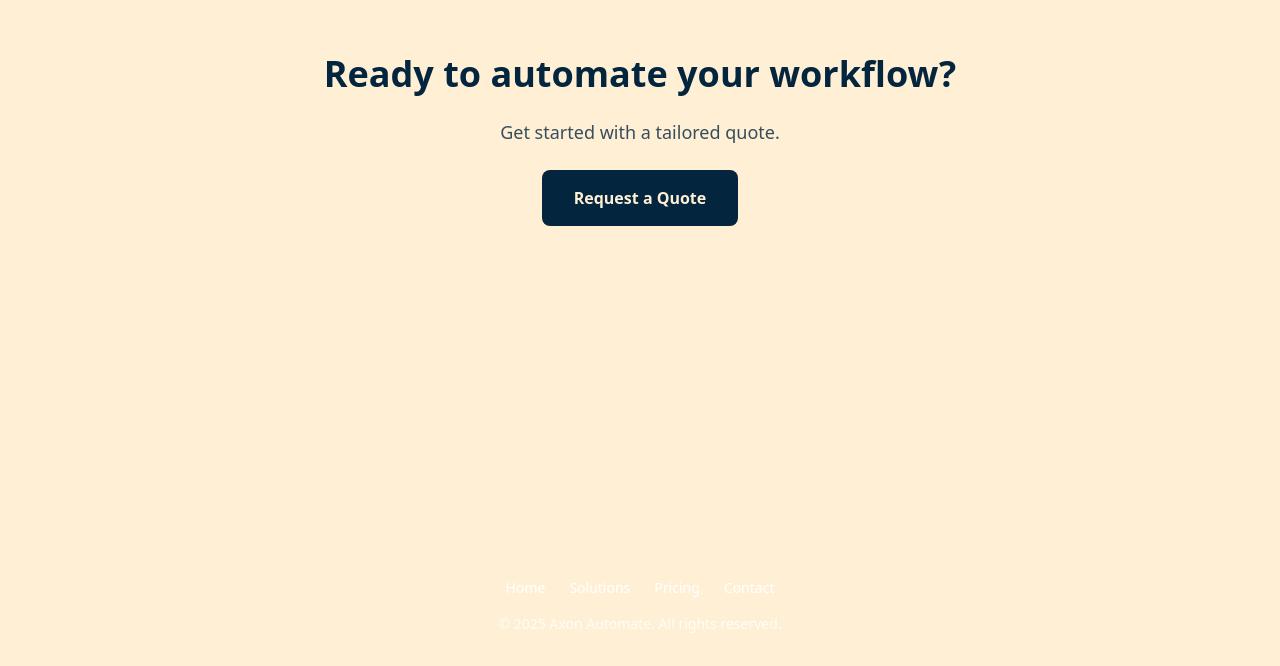
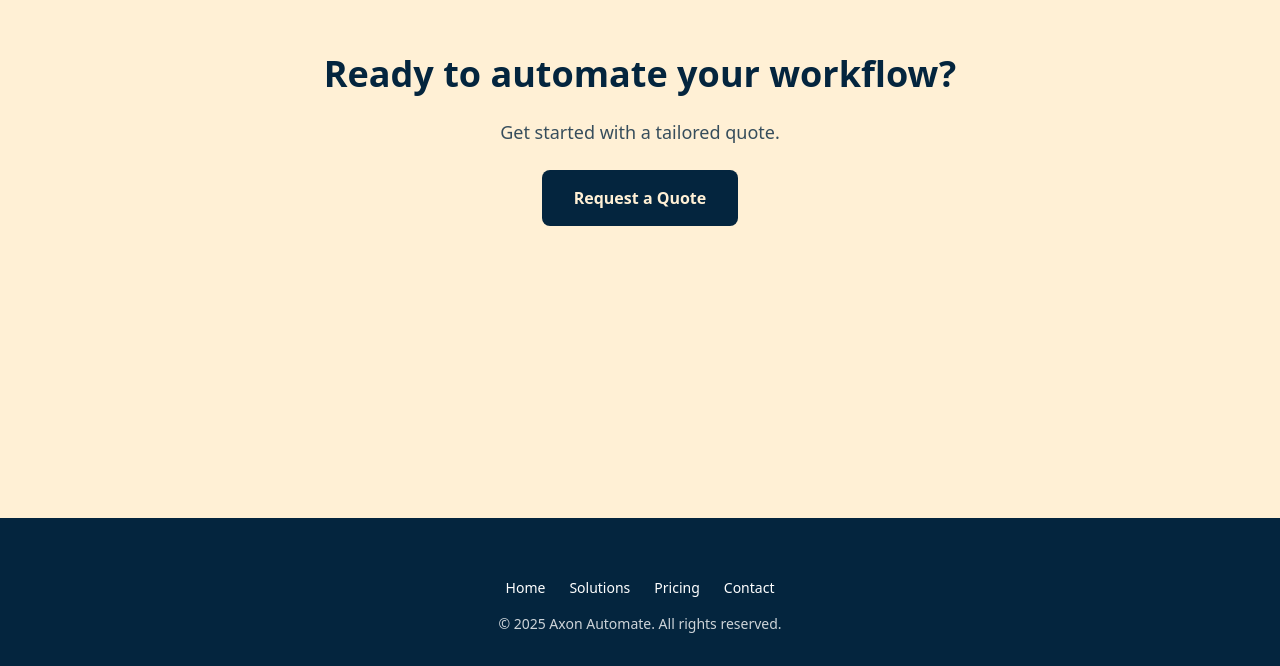
Before and after one commit to trimdex445/axon-automate, a Next.js app: page / in a window 1280 px wide. Shown: the part 2383-3049 px from the top of the page. Built offline with nearby package versions, Linux system fonts and the light colour scheme.

Commit message:
Adjust footer wave SVG size and position for smoother visual transition

```diff
--- a/components/Footer.tsx
+++ b/components/Footer.tsx
@@ -4,11 +4,11 @@ export default function Footer() {
   return (
     <footer className="relative bg-[#04253e] text-white pt-24 pb-8 mt-24 overflow-hidden">
       {/* Wave SVG at top */}
-      <div className="absolute top-[-80px] left-0 w-full">
+      <div className="absolute -top-16 left-0 w-full z-0">
         <img
           src="/assets/bg/layered-peaks-haikei.svg"
           alt="Footer Wave"
-          className="w-full h-auto"
+          className="w-full h-[100px] object-cover"
         />
       </div>
 
```
